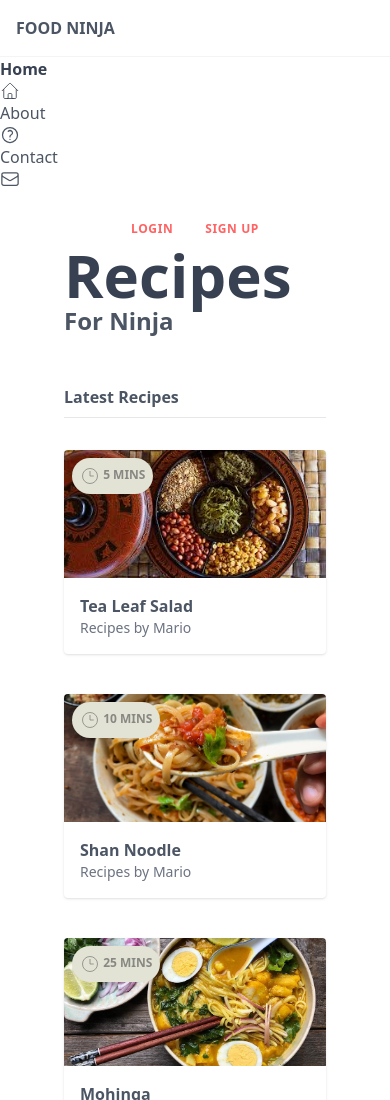
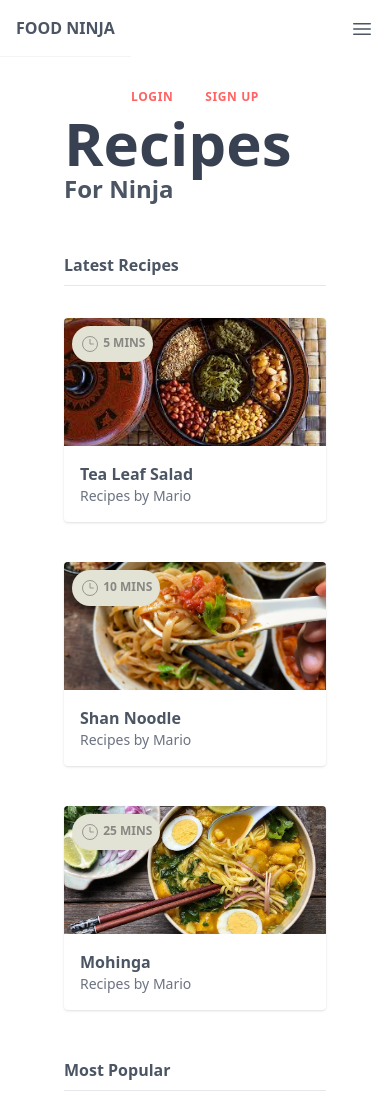
Before and after one commit to AungPhyoThant224/Tailwind-CSS, a website: page public/index.html in a window 390 px wide. Shown: the top 1100 px of the page. Drawn offline with Linux system fonts and the light colour scheme.

Commit message:
- Responsive Nav.

```diff
--- a/public/index.html
+++ b/public/index.html
@@ -8,19 +8,39 @@
   </head>
   <body class="text-gray-600 font-sans">
     <div class="grid md:grid-cols-3">
-      <div class="md:col-span-1">
-        <nav>
-          <div>
+      <div class="md:col-span-1 md:flex md:justify-end">
+        <nav class="text-right">
+          <div class="flex justify-between items-center">
             <h1 class="uppercase font-bold p-4 border-b border-gray-100">
               <a href="/" class="hover:text-gray-700">Food Ninja</a>
             </h1>
+            <div class="px-4 cursor-pointer md:hidden" id="burger">
+              <svg
+                class="w-6"
+                xmlns="http://www.w3.org/2000/svg"
+                fill="none"
+                viewBox="0 0 24 24"
+                stroke-width="1.5"
+                stroke="currentColor"
+                class="size-6"
+              >
+                <path
+                  stroke-linecap="round"
+                  stroke-linejoin="round"
+                  d="M3.75 6.75h16.5M3.75 12h16.5m-16.5 5.25h16.5"
+                />
+              </svg>
+            </div>
           </div>
-          <ul>
-            <li>
-              <a class="text-gray-700 font-bold" href="/">
+          <ul class="text-sm mt-6 hidden md:block" id="menu">
+            <li class="text-gray-700 font-bold py-1">
+              <a
+                class="px-4 flex justify-end border-r-4 border-primary"
+                href="/"
+              >
                 <span>Home</span>
                 <svg
-                  class="w-5"
+                  class="w-5 ml-2"
                   xmlns="http://www.w3.org/2000/svg"
                   fill="none"
                   viewBox="0 0 24 24"
@@ -36,13 +56,11 @@
                 </svg>
               </a>
             </li>
-          </ul>
-          <ul>
-            <li>
-              <a href="/">
+            <li class="py-1">
+              <a class="px-4 flex justify-end border-r-4 border-white" href="/">
                 <span>About</span>
                 <svg
-                  class="w-5"
+                  class="w-5 ml-2"
                   xmlns="http://www.w3.org/2000/svg"
                   fill="none"
                   viewBox="0 0 24 24"
@@ -58,13 +76,11 @@
                 </svg>
               </a>
             </li>
-          </ul>
-          <ul>
-            <li>
-              <a href="/">
+            <li class="py-1">
+              <a class="px-4 flex justify-end border-r-4 border-white" href="/">
                 <span>Contact</span>
                 <svg
-                  class="w-5"
+                  class="w-5 ml-2"
                   xmlns="http://www.w3.org/2000/svg"
                   fill="none"
                   viewBox="0 0 24 24"
@@ -225,5 +241,7 @@
         </div>
       </main>
     </div>
+
+    <script src="./index.js"></script>
   </body>
 </html>
--- /dev/null
+++ b/public/index.js
@@ -0,0 +1,10 @@
+const burger = document.querySelector('#burger');
+const menu = document.querySelector('#menu');
+
+burger.addEventListener('click', () => {
+    if (menu.classList.contains('hidden')) {
+        menu.classList.remove('hidden');
+    } else {
+        menu.classList.add('hidden');
+    }
+})
```
Also changed, not shown: public/style.css.
